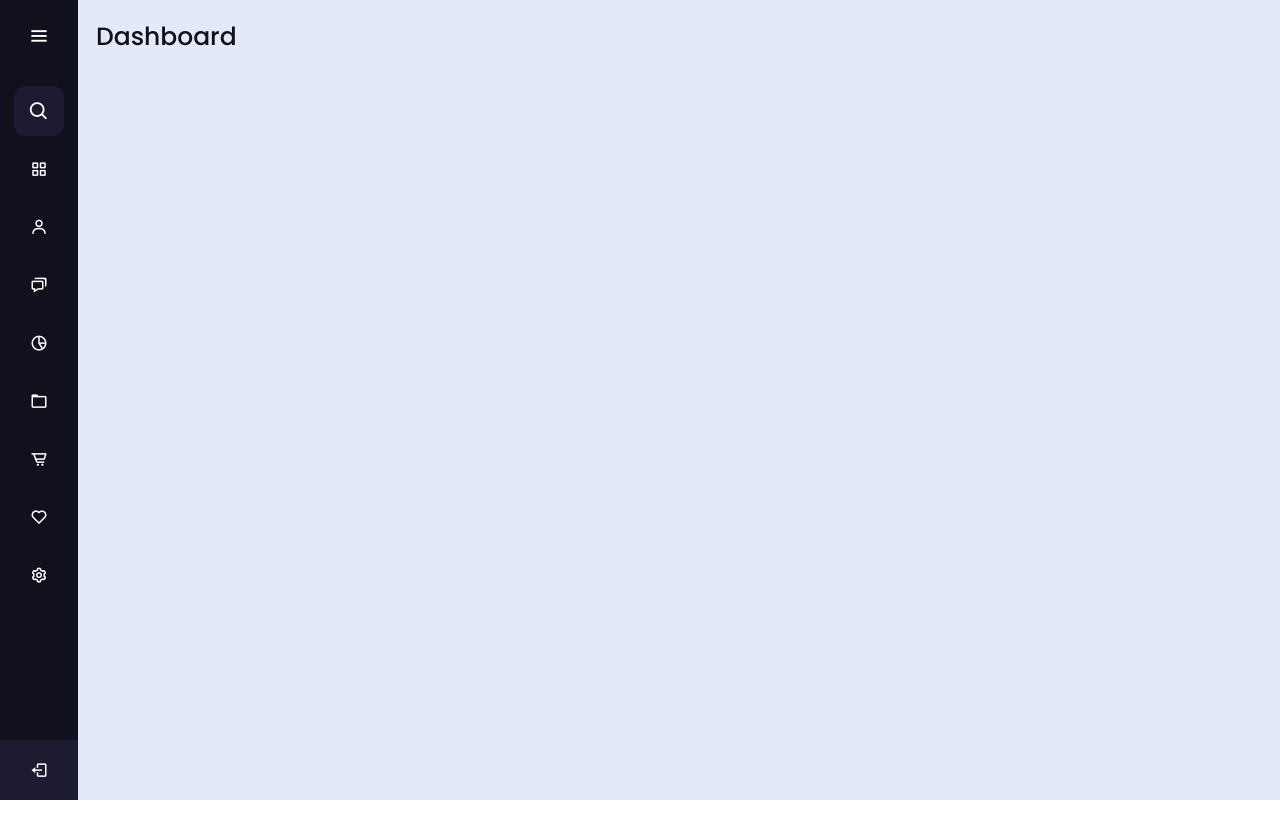
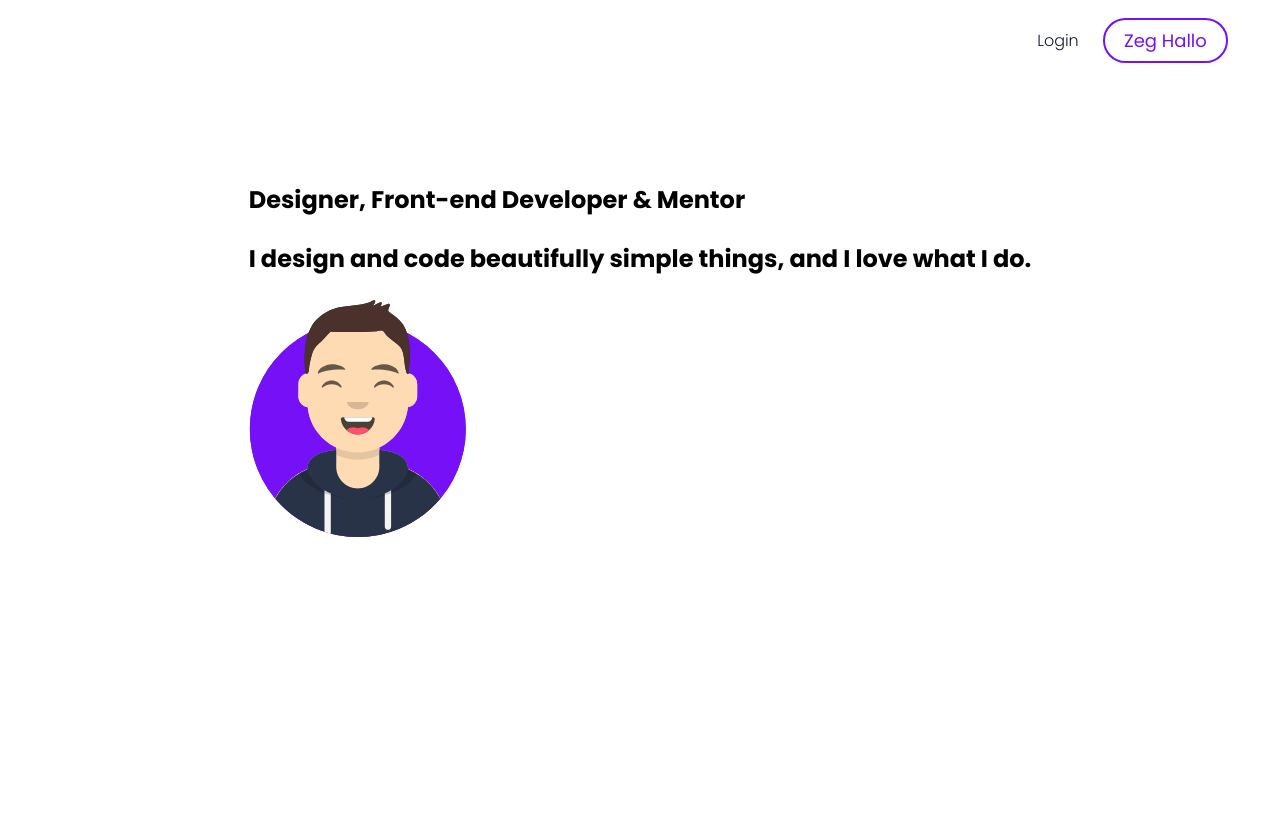
Before and after one commit to RubenMandema/rubenmandema.nl, a plain HTML site: page index.html in a window 1280 px wide. Shown: the top 838 px of the page. Before the commit the page ends 800 px from the top, so only its background shows below. Drawn offline with nearby package versions, Linux system fonts and the light colour scheme; files that its build step writes are made by us from their sources; files whose address does not match are found by name.

Commit message:
Homepagina en dash front-end

```diff
--- a/index.html
+++ b/index.html
@@ -10,117 +10,43 @@
         <title>Ruben Mandema - Front-End UI & UX ontwerp</title>
         <meta name="description" content="">
         <meta name="viewport" content="width=device-width, initial-scale=1">
-        <link rel="stylesheet" href="/Users/macbook/Desktop/Rubenmandema.nl/style.css">
+        <link rel="stylesheet" href="/Users/macbook/Desktop/Rubenmandema.nl/style_home.css">
         <!-- Boxicons CDN Link-->
         <link href='https://unpkg.com/boxicons@2.0.9/css/boxicons.min.css' rel='stylesheet'>
     </head>
+
     <body>
-        <div class="sidebar">
-          <div class="logo-details">
+      <!-- NAVIGATION -->
+      <nav class="navbar" role='navigation'>
+        <div class="container nav">
+          <div class="navbar-brand">
             <i class='bx bxs-registered icon'></i>
-              <div class="logo_name">Mandema</div>
-              <i class='bx bx-menu' id="btn" ></i>
           </div>
-          <ul class="nav-list">
-            <li>
-                <i class='bx bx-search' ></i>
-               <input type="text" placeholder="Zoeken...">
-               <span class="tooltip">Zoeken</span>
-            </li>
-            <li>
-              <a href="#">
-                <i class='bx bx-grid-alt'></i>
-                <span class="links_name">Dashboard</span>
-              </a>
-               <span class="tooltip">Dashboard</span>
-            </li>
-            <li>
-             <a href="#">
-               <i class='bx bx-user' ></i>
-               <span class="links_name">Mijn account</span>
-             </a>
-             <span class="tooltip">Mijn account</span>
-           </li>
-           <li>
-             <a href="#">
-               <i class='bx bx-chat' ></i>
-               <span class="links_name">Berichten</span>
-             </a>
-             <span class="tooltip">Berichten</span>
-           </li>
-           <li>
-             <a href="#">
-               <i class='bx bx-pie-chart-alt-2' ></i>
-               <span class="links_name">Analytics</span>
-             </a>
-             <span class="tooltip">Analytics</span>
-           </li>
-           <li>
-             <a href="#">
-               <i class='bx bx-folder' ></i>
-               <span class="links_name">Bestanden</span>
-             </a>
-             <span class="tooltip">Bestanden</span>
-           </li>
-           <li>
-             <a href="#">
-               <i class='bx bx-cart-alt' ></i>
-               <span class="links_name">Offertes</span>
-             </a>
-             <span class="tooltip">Offertes</span>
-           </li>
-           <li>
-             <a href="#">
-               <i class='bx bx-heart' ></i>
-               <span class="links_name">Favoriet</span>
-             </a>
-             <span class="tooltip">Favoriet</span>
-           </li>
-           <li>
-             <a href="#">
-               <i class='bx bx-cog' ></i>
-               <span class="links_name">Instellingen</span>
-             </a>
-             <span class="tooltip">Instellingen</span>
-           </li>
-           <li class="profile">
-               <div class="profile-details">
-                 <img src="/Users/macbook/Desktop/Rubenmandema.nl/Recources/Ruben Mandema.jpg" alt="profileImg">
-                 <div class="name_job">
-                   <div class="name">Ruben Mandema</div>
-                   <div class="job">Web designer</div>
-                 </div>
-               </div>
-               <i class='bx bx-log-out' id="log_out" ></i>
-           </li>
-          </ul>
+          <div class="navbar-menu">
+            <a class="navbar-item" href="#login">Login</a>
+            <div class="navbar-item">
+              <a class="button" href="#contact" >Zeg Hallo</a>
+            </div>
+          </div>
         </div>
-        <section class="home-section">
-            <div class="text">Dashboard</div>
-        </section>
-        <script>
-        let sidebar = document.querySelector(".sidebar");
-        let closeBtn = document.querySelector("#btn");
-        let searchBtn = document.querySelector(".bx-search");
+      </nav>
 
-        closeBtn.addEventListener("click", ()=>{
-          sidebar.classList.toggle("open");
-          menuBtnChange();//calling the function(optional)
-        });
+      <!-- MAIN CONTENT -->
+      <section class="hero">
+        <div class="hero-body">
+          <div class="container">
+            <div class="columns">
+              <div class="column">
+                <h1>Designer, Front-end Developer & Mentor</h1>
+                <h2>I design and code beautifully simple things, and I love what I do.</h2>
+                <img src="/Users/macbook/Desktop/Rubenmandema.nl/Recources/mf-avatar.svg" alt="">
+              </div>
+            </div>
+          </div>
+        </div>
+        <div class="hero-foot">
 
-        searchBtn.addEventListener("click", ()=>{ // Sidebar open when you click on the search iocn
-          sidebar.classList.toggle("open");
-          menuBtnChange(); //calling the function(optional)
-        });
-
-        // following are the code to change sidebar button(optional)
-        function menuBtnChange() {
-         if(sidebar.classList.contains("open")){
-           closeBtn.classList.replace("bx-menu", "bx-menu-alt-right");//replacing the iocns class
-         }else {
-           closeBtn.classList.replace("bx-menu-alt-right","bx-menu");//replacing the iocns class
-         }
-        }
-        </script>
-      </body>
+        </div>
+      </section>
+    </body>
 </html>
--- /dev/null
+++ b/style_home.css
@@ -0,0 +1,131 @@
+/* Google Font Link */
+@import url('https://fonts.googleapis.com/css2?family=Poppins:wght@200;300;400;500;600;700&display=swap');
+*{
+  margin: 0;
+  padding: 0;
+  box-sizing: border-box;
+  font-family: "Poppins" , sans-serif;
+  box-sizing: inherit;
+}
+*::before {
+  box-sizing: inherit;
+}
+*::after {
+  box-sizing: inherit;
+}
+
+body {
+  max-width: 1200px;
+  margin: auto;
+  height: 4000px;
+}
+
+/* CONTAINER */
+
+.container {
+  margin: 0 auto;
+  width: auto;
+}
+
+@media screen and (min-width: 1216px) .container {
+    max-width: 1152px;
+}
+@media screen and (min-width: 1024px) .container {
+    max-width: 960px;
+}
+
+a {
+  text-decoration: none;
+  transition: all 0.2s ease-in;
+}
+a:hover {
+  color: #7510F7;
+}
+
+
+/* NAV */
+
+.nav {
+  display: flex;
+  align-items: center;
+  justify-content: space-between;
+}
+.navbar {
+  padding: 1.2rem 0;
+  min-height: 3.25rem;
+  margin: auto;
+}
+
+
+.navbar-brand .bx {
+  font-size: 50px;
+  color: #7510F7;
+}
+
+.navbar-menu {
+  display: flex;
+  justify-content: flex-end;
+  align-items: center;
+}
+
+.navbar-item {
+  cursor: pointer;
+  font-weight: 300;
+  padding: 0.5rem 0.75rem;
+  color: #141c3a;
+}
+
+.button  {
+  padding: 0.5rem 1.2rem;
+  font-weight: 400;
+  font-size: 18px;
+  color: #7510F7;
+  border-width: 2px;
+  border-color: #7510F7;
+  border-radius: 50px;
+  border-style: solid;
+  height: 45px;
+  box-sizing: border-box;
+}
+
+.button:hover {
+  color: #fff;
+  background-color: #7510F7;
+}
+
+/* MAIN - HERO */
+
+.hero {
+  padding-top: 2rem;
+  display: flex;
+  justify-content: center;
+}
+
+.hero-body {
+  padding: 3rem 1.5rem;
+}
+
+
+.column {
+  padding: 0.75rem;
+}
+
+h1, h2 {
+  margin-bottom: 1.5rem;
+}
+
+
+
+
+
+
+
+
+/* Scrollbar */
+::-webkit-scrollbar {
+  width: 6px;
+  border-left: 1px solid #E6ECF8;
+}
+::-webkit-scrollbar-thumb {
+  background-color: #141c3a;
+}
```
Also changed, not shown: dashboard.html (added, +129 -0 lines), Recources/mf-avatar.svg (added), style_dashboard.css (renamed from style.css), 1 other file.
